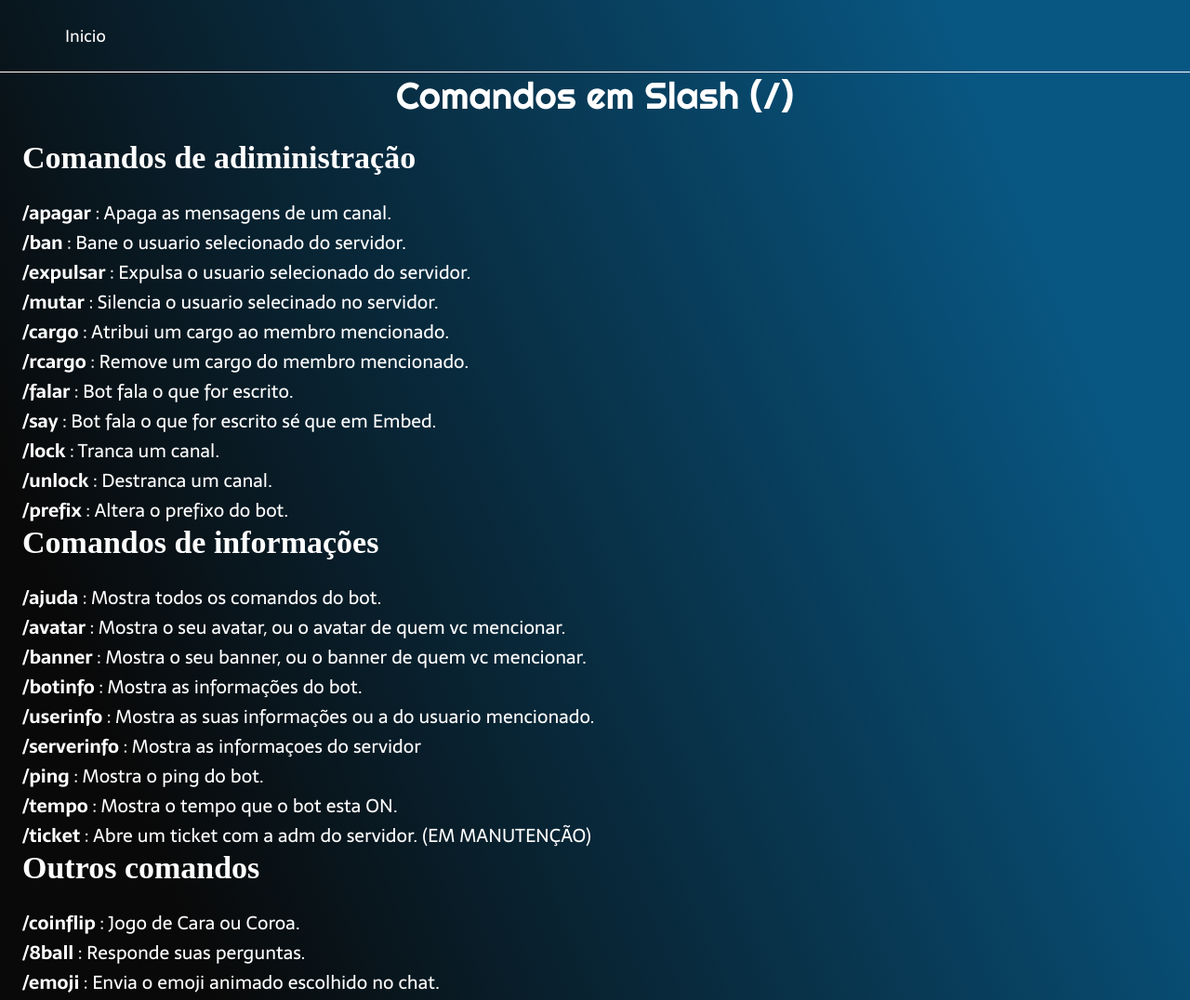
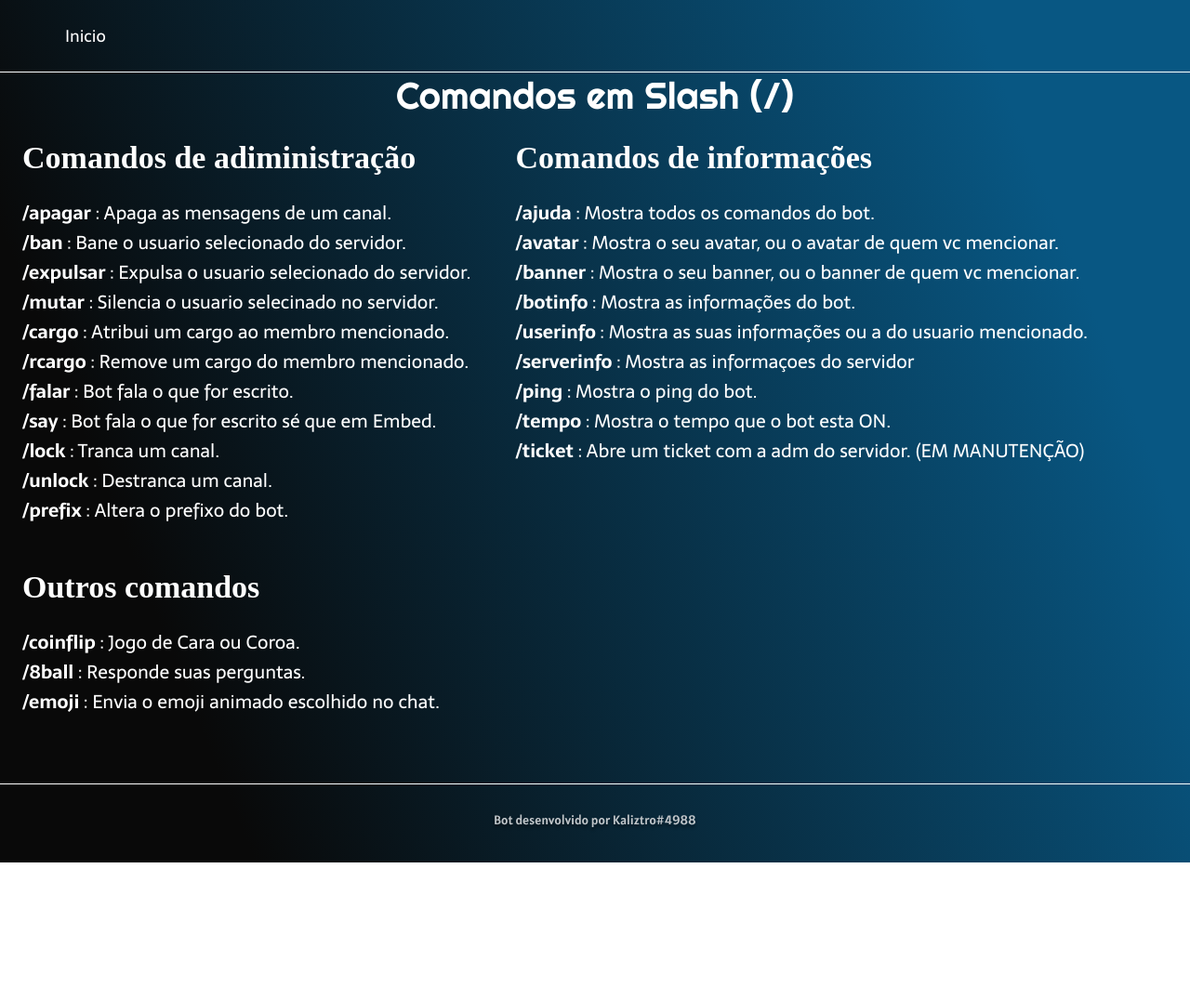
Before and after one commit to kaliztro/Cagliostro-v13, a website: page site/comandos.html in a window 1280 px wide. Shown: the top 1076 px of the page at 93% size. After the commit the page ends 928 px from the top, so only its background shows below. Drawn offline with Linux system fonts and the light colour scheme.

Commit message:
melhorias no codigo

```diff
--- a/site/comandos.html
+++ b/site/comandos.html
@@ -26,46 +26,75 @@
             </div>
         </section>
 
-        <section class="cmd-adm">
+        <section class="conteudo-principal-cmd">
             <div class="linha">
-                <div class="coluna-50">
-                    <h2 class="cmd-adm-titulo">Comandos de adiministração </h2>
-                    <p class="cont-paragrafo"><strong>/apagar</strong> : Apaga as mensagens de um canal.</p>
-                    <p class="cont-paragrafo"><strong>/ban</strong> : Bane o usuario selecionado do servidor.</p>
-                    <p class="cont-paragrafo"><strong>/expulsar</strong> : Expulsa o usuario selecionado do servidor.</p>
-                    <p class="cont-paragrafo"><strong>/mutar</strong> : Silencia o usuario selecinado no servidor.</p>
-                    <p class="cont-paragrafo"><strong>/cargo</strong> : Atribui um cargo ao membro mencionado.</p>
-                    <p class="cont-paragrafo"><strong>/rcargo</strong> : Remove um cargo do membro mencionado.</p>
-                    <p class="cont-paragrafo"><strong>/falar</strong> : Bot fala o que for escrito.</p>
-                    <p class="cont-paragrafo"><strong>/say</strong> : Bot fala o que for escrito sé que em Embed.</p>
-                    <p class="cont-paragrafo"><strong>/lock</strong> : Tranca um canal.</p>
-                    <p class="cont-paragrafo"><strong>/unlock</strong> : Destranca um canal.</p>
-                    <p class="cont-paragrafo"><strong>/prefix</strong> : Altera o prefixo do bot.</p>
+                <div class="coluna">
+                    <h2 class="cmd-adm-titulo">Comandos de adiministração</h2>
+                    <p class="cont-paragrafo">
+                        <strong>/apagar</strong> : Apaga as mensagens de um canal.
+                        <br>
+                        <strong>/ban</strong> : Bane o usuario selecionado do servidor.
+                        <br>
+                        <strong>/expulsar</strong> : Expulsa o usuario selecionado do servidor.
+                        <br>
+                        <strong>/mutar</strong> : Silencia o usuario selecinado no servidor.
+                        <br>
+                        <strong>/cargo</strong> : Atribui um cargo ao membro mencionado.
+                        <br>
+                        <strong>/rcargo</strong> : Remove um cargo do membro mencionado.
+                        <br>
+                        <strong>/falar</strong> : Bot fala o que for escrito.
+                        <br>
+                        <strong>/say</strong> : Bot fala o que for escrito sé que em Embed.
+                        <br>
+                        <strong>/lock</strong> : Tranca um canal.
+                        <br>
+                        <strong>/unlock</strong> : Destranca um canal.
+                        <br>
+                        <strong>/prefix</strong> : Altera o prefixo do bot.
+                    </p>
                 </div>
 
-                <div class="coluna-50">
-                    <h2 class="cmd-adm-titulo">Comandos de informações </h2>
-                    <p class="cont-paragrafo"><strong>/ajuda</strong> : Mostra todos os comandos do bot.</p>
-                    <p class="cont-paragrafo"><strong>/avatar</strong> : Mostra o seu avatar, ou o avatar de quem vc mencionar.</p>
-                    <p class="cont-paragrafo"><strong>/banner</strong> : Mostra o seu banner, ou o banner de quem vc mencionar.</p>
-                    <p class="cont-paragrafo"><strong>/botinfo</strong> : Mostra as informações do bot.</p>
-                    <p class="cont-paragrafo"><strong>/userinfo</strong> : Mostra as suas informações ou a do usuario mencionado.</p>
-                    <p class="cont-paragrafo"><strong>/serverinfo</strong> : Mostra as informaçoes do servidor</p>
-                    <p class="cont-paragrafo"><strong>/ping</strong> : Mostra o ping do bot.</p>
-                    <p class="cont-paragrafo"><strong>/tempo</strong> : Mostra o tempo que o bot esta ON.</p>
-                    <p class="cont-paragrafo"><strong>/ticket</strong> : Abre um ticket com a adm do servidor. (EM MANUTENÇÃO)</p>
-
+                <div class="coluna">
+                    <h2 class="cmd-adm-titulo">Comandos de informações</h2>
+                    <p class="cont-paragrafo">
+                        <strong>/ajuda</strong> : Mostra todos os comandos do bot.
+                        <br>
+                        <strong>/avatar</strong> : Mostra o seu avatar, ou o avatar de quem vc mencionar.
+                        <br>
+                        <strong>/banner</strong> : Mostra o seu banner, ou o banner de quem vc mencionar.
+                        <br>
+                        <strong>/botinfo</strong> : Mostra as informações do bot.
+                        <br>
+                        <strong>/userinfo</strong> : Mostra as suas informações ou a do usuario mencionado.
+                        <br>
+                        <strong>/serverinfo</strong> : Mostra as informaçoes do servidor
+                        <br>
+                        <strong>/ping</strong> : Mostra o ping do bot.
+                        <br>
+                        <strong>/tempo</strong> : Mostra o tempo que o bot esta ON.
+                        <br>
+                        <strong>/ticket</strong> : Abre um ticket com a adm do servidor. (EM MANUTENÇÃO)
+                    </p>
                 </div>
 
-                <div class="coluna-50">
-                    <h2 class="cmd-adm-titulo">Outros comandos </h2>
-                    <p class="cont-paragrafo"><strong>/coinflip</strong> : Jogo de Cara ou Coroa.</p>
-                    <p class="cont-paragrafo"><strong>/8ball</strong> : Responde suas perguntas.</p>
-                    <p class="cont-paragrafo"><strong>/emoji</strong> : Envia o emoji animado escolhido no chat.</p>
+                <div class="coluna">
+                    <h2 class="cmd-adm-titulo">Outros comandos</h2>
+                    <p class="cont-paragrafo">
+                        <strong>/coinflip</strong> : Jogo de Cara ou Coroa.
+                        <br>
+                        <strong>/8ball</strong> : Responde suas perguntas.
+                        <br>
+                        <strong>/emoji</strong> : Envia o emoji animado escolhido no chat.
+                    </p>
                 </div>
 
+            </div>
 
-              </div>
+
+
+
+
 
         </section>
 
--- a/site/style.css
+++ b/site/style.css
@@ -164,9 +164,9 @@ border-top: 0.4px solid #FFFFFF;
     flex-flow: row wrap;
     }
 
-.coluna-50 {
-    width: 624px;
-}
+    .coluna {
+        padding: 24px;
+    }
 
 .cmd-adm-titulo {
     font-size: 34px;
```
